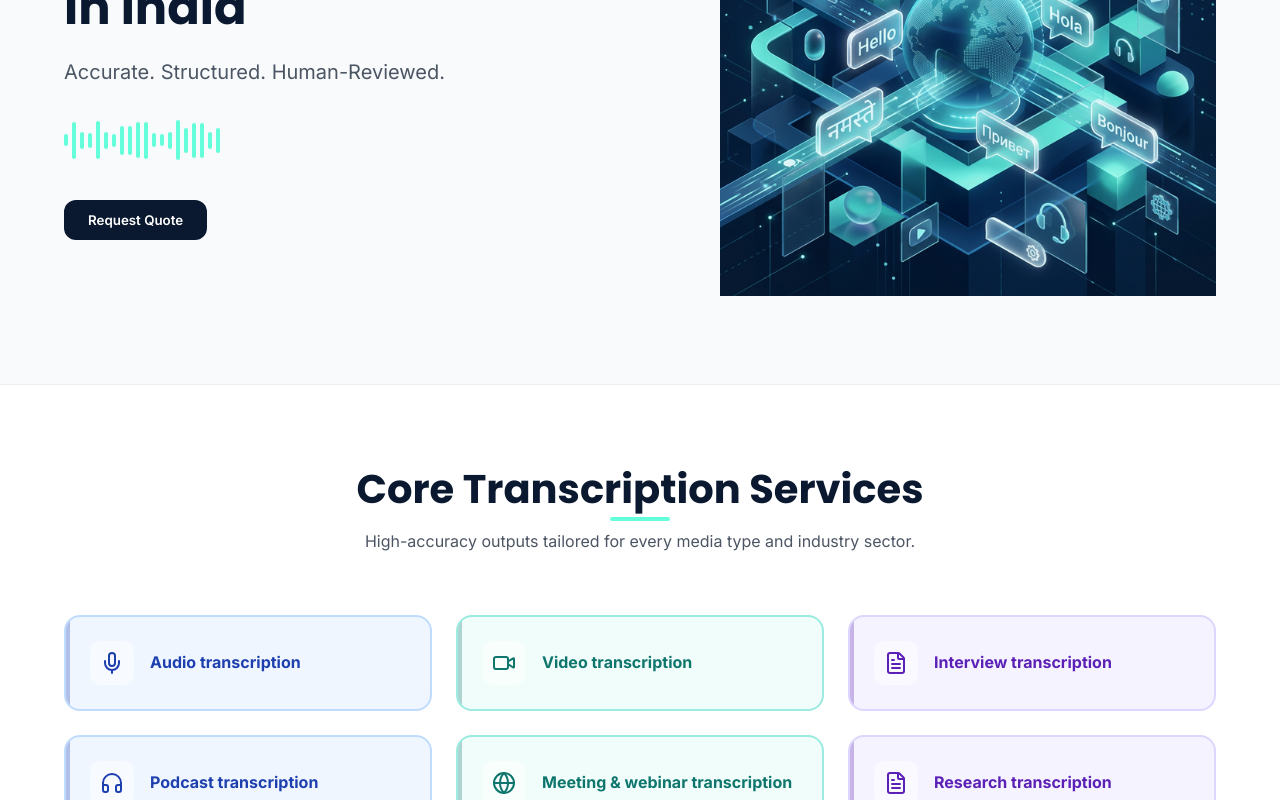
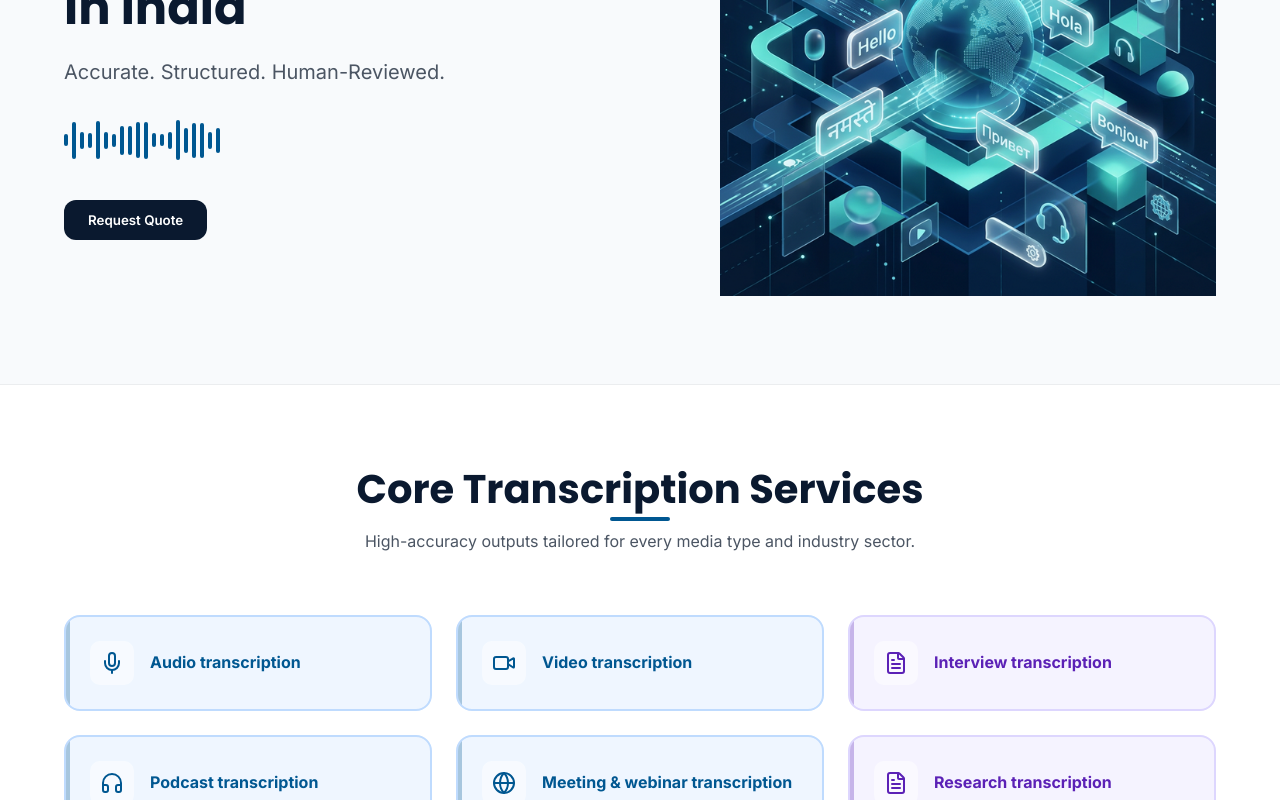
Before and after one commit to iaminamdarshaker/synvera, a React (Vite) app: page /transcription-services in a window 1280 px wide. Shown: the part 360-1160 px from the top of the page. Built offline with nearby package versions, Linux system fonts and the light colour scheme.

Commit message:
style: site-wide brand color update to blue #005791

```diff
--- a/src/components/Footer.jsx
+++ b/src/components/Footer.jsx
@@ -46,7 +46,7 @@ const Footer = () => {
           align-items: center;
           justify-content: center;
           color: var(--accent-teal);
-          border: 1px solid rgba(100, 255, 218, 0.1);
+          border: 1px solid rgba(0, 87, 145, 0.1);
           transition: all 0.3s ease;
         }
         .social-icon:hover {
--- a/src/index.css
+++ b/src/index.css
@@ -3,8 +3,8 @@
 :root {
   --primary-blue: #0a192f;
   --primary-blue-light: #112240;
-  --accent-teal: #64ffda;
-  --accent-teal-hover: rgba(100, 255, 218, 0.1);
+  --accent-teal: #005791;
+  --accent-teal-hover: rgba(0, 87, 145, 0.1);
   --bg-white: #ffffff;
   --bg-light: #f8fafc;
   --text-dark: #1f2937;
@@ -78,7 +78,7 @@ button {
   background: rgba(10, 25, 47, 0.7);
   backdrop-filter: blur(10px);
   -webkit-backdrop-filter: blur(10px);
-  border: 1px solid rgba(100, 255, 218, 0.1);
+  border: 1px solid rgba(0, 87, 145, 0.1);
 }
 
 /* Button Styles */
--- a/src/pages/Contact.jsx
+++ b/src/pages/Contact.jsx
@@ -66,7 +66,7 @@ const Contact = () => {
         .form-group input, .form-group select, .form-group textarea {
           width: 100%; padding: 14px; border: 1px solid #e2e8f0; border-radius: 10px; font-family: inherit; font-size: 1rem; transition: var(--transition);
         }
-        .form-group input:focus { outline: none; border-color: var(--accent-teal); box-shadow: 0 0 0 3px rgba(100, 255, 218, 0.1); }
+        .form-group input:focus { outline: none; border-color: var(--accent-teal); box-shadow: 0 0 0 3px rgba(0, 87, 145, 0.1); }
 
         .contact-info { padding: 20px; }
         .info-card { background: var(--bg-light); padding: 32px; border-radius: 16px; margin-bottom: 24px; display: flex; gap: 20px; }
--- a/src/pages/Home.jsx
+++ b/src/pages/Home.jsx
@@ -121,7 +121,7 @@ const Home = () => {
           right: -10%;
           width: 60%;
           height: 140%;
-          background: radial-gradient(circle, rgba(100, 255, 218, 0.05) 0%, rgba(10, 25, 47, 0.05) 100%);
+          background: radial-gradient(circle, rgba(0, 87, 145, 0.05) 0%, rgba(10, 25, 47, 0.05) 100%);
           filter: blur(80px);
           z-index: 0;
           animation: floatGradient 15s infinite alternate ease-in-out;
--- a/src/pages/Transcription.jsx
+++ b/src/pages/Transcription.jsx
@@ -7,14 +7,14 @@ import Button from '../components/common/Button';
 
 const Transcription = () => {
   const services = [
-    { icon: Mic, title: "Audio transcription", bg: "#eff6ff", border: "#bfdbfe", text: "#1e40af" },
-    { icon: Video, title: "Video transcription", bg: "#f0fdfa", border: "#9cebe0", text: "#0f766e" },
+    { icon: Mic, title: "Audio transcription", bg: "#eff6ff", border: "#bfdbfe", text: "#005791" },
+    { icon: Video, title: "Video transcription", bg: "#eff6ff", border: "#bfdbfe", text: "#005791" },
     { icon: FileText, title: "Interview transcription", bg: "#f5f3ff", border: "#ddd6fe", text: "#5b21b6" },
-    { icon: Headphones, title: "Podcast transcription", bg: "#eff6ff", border: "#bfdbfe", text: "#1e40af" },
-    { icon: Globe, title: "Meeting & webinar transcription", bg: "#f0fdfa", border: "#9cebe0", text: "#0f766e" },
+    { icon: Headphones, title: "Podcast transcription", bg: "#eff6ff", border: "#bfdbfe", text: "#005791" },
+    { icon: Globe, title: "Meeting & webinar transcription", bg: "#eff6ff", border: "#bfdbfe", text: "#005791" },
     { icon: FileText, title: "Research transcription", bg: "#f5f3ff", border: "#ddd6fe", text: "#5b21b6" },
-    { icon: Briefcase, title: "Corporate transcription", bg: "#eff6ff", border: "#bfdbfe", text: "#1e40af" },
-    { icon: Shield, title: "Legal transcription", bg: "#f0fdfa", border: "#9cebe0", text: "#0f766e" },
+    { icon: Briefcase, title: "Corporate transcription", bg: "#eff6ff", border: "#bfdbfe", text: "#005791" },
+    { icon: Shield, title: "Legal transcription", bg: "#eff6ff", border: "#bfdbfe", text: "#005791" },
     { icon: Shield, title: "Medical transcription", bg: "#f5f3ff", border: "#ddd6fe", text: "#5b21b6" }
   ];
 
```
